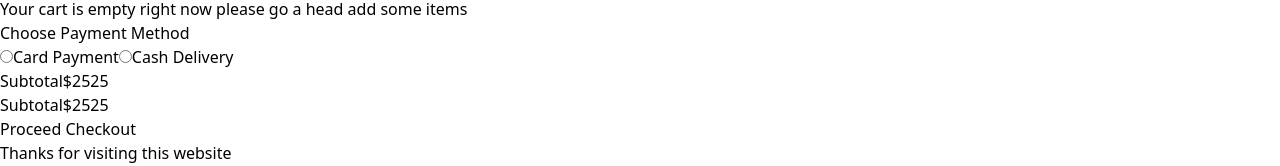
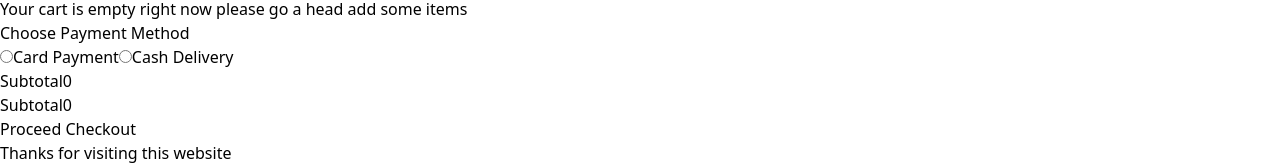
Before and after one commit to Mo-deck/E-commerce, a React (Vite) app: page /cart in a window 1280 px wide. Shown: the part 1355-1521 px from the top of the page. Built offline with nearby package versions, Linux system fonts and the light colour scheme.

Commit message:
Subtotal & button aya wax ka bedelay

```diff
--- a/src/components/Cartitems.jsx
+++ b/src/components/Cartitems.jsx
@@ -4,7 +4,7 @@ import { useContext } from 'react';
 import useShop, { ShopContext } from '../ShopContext';
 
 const Cartitems = () =>{
-    const {products, updateProductQuantity}= useShop()
+    const {products, updateProductQuantity, removeFromCart} = useShop()
   return (
 
     <div className="flex flex-col lg:flex-row p-4 lg:p-8 space-y-6 lg:space-y-0 lg:space-x-6">
@@ -43,7 +43,9 @@ const Cartitems = () =>{
                             </div>
 
                             {/* Delete button */}
-                            <button className="text-red-500 hover:text-red-700 transition-colors duration-200 ease-in-out">
+                            <button
+                             onClick={() => removeFromCart(product)}
+                            className="text-red-500 hover:text-red-700 transition-colors duration-200 ease-in-out">
                             <FaTrashCan className="w-5 h-5"/>
                             </button>
                         </div>
--- a/src/components/Payments.jsx
+++ b/src/components/Payments.jsx
@@ -1,6 +1,8 @@
 import React from 'react'
+import useShop from '../ShopContext'
 
 const Payments = () => {
+    const { total } = useShop()
   return (
     <div className="lg:w-1/3">
         <div className="border p-4 rounded-lg">
@@ -18,11 +20,11 @@ const Payments = () => {
             <div className="mt-6 border-t pt-6">
                 <div className="flex justify-between items-center mb-4">
                     <span className="text-lg font-semibold text-gray-600">Subtotal</span>
-                    <span className="text-lg font-semibold text-gray-600">$2525</span>
+                    <span className="text-lg font-semibold text-gray-600">{total}</span>
                 </div>
                 <div className="flex justify-between items-center mb-4">
                 <span className="text-2xl font-semibold text-pink-600">Subtotal</span>
-                <span className="text-2xl font-semibold text-pink-600">$2525</span>
+                <span className="text-2xl font-semibold text-pink-600">{total}</span>
                 </div>
 
                 {/* procceed */}
--- a/src/components/ProductDetails.jsx
+++ b/src/components/ProductDetails.jsx
@@ -1,7 +1,7 @@
 import axios from 'axios'
-import React, { useContext, useEffect, useState } from 'react'
+import React, {  useEffect, useState } from 'react'
 import { useNavigate, useParams } from 'react-router-dom'
-import useShop, { ShopContext } from '../ShopContext'
+import useShop from '../ShopContext'
 
 
 const ProductDetails = () => {
@@ -12,7 +12,6 @@ const ProductDetails = () => {
 
 
    const [product, setProduct] = useState(null)
-   const [mainImage, setMainImage] = useState();
 
    useEffect(()=>{
       const getProduct = async ()=>{
```
